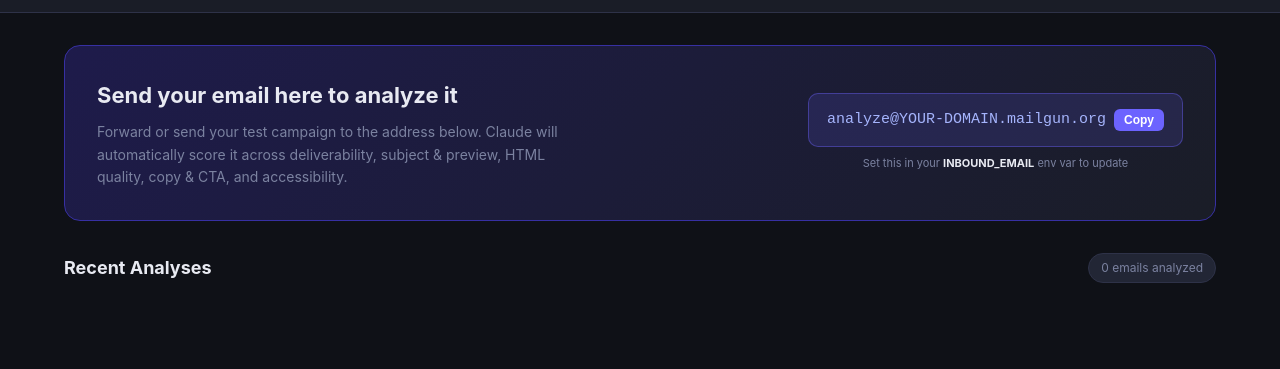
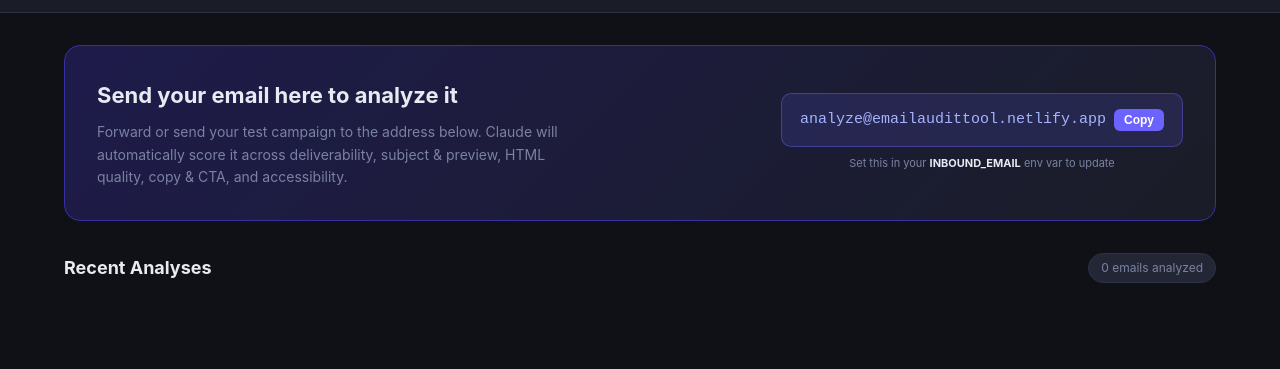
Before and after one commit to rebel-davidb/ecrm-audit-tool, a website: page public/index.html in a window 1280 px wide. Shown: the part 51-420 px from the top of the page. Drawn offline with nearby package versions, Linux system fonts and the light colour scheme; no server answers.

Commit message:
domain update

```diff
--- a/public/index.html
+++ b/public/index.html
@@ -402,7 +402,7 @@
       </div>
       <div>
         <div class="email-address-box" id="inboxAddress">
-          <span id="inboxAddr">analyze@YOUR-DOMAIN.mailgun.org</span>
+          <span id="inboxAddr">analyze@emailaudittool.netlify.app</span>
           <button class="copy-btn" id="copyBtn" onclick="copyEmail()">Copy</button>
         </div>
         <p style="font-size:11px; color:var(--muted); margin-top:8px; text-align:center;">
@@ -741,7 +741,7 @@
   <script>
     // Set the inbound email address from env variable (injected at build time if needed)
     // Or update the placeholder text to match your actual Mailgun address
-    const INBOUND_EMAIL = window.INBOUND_EMAIL || 'analyze@YOUR-DOMAIN.mailgun.org';
+    const INBOUND_EMAIL = window.INBOUND_EMAIL || 'analyze@emailaudittool.netlify.app';
     document.getElementById('inboxAddr').textContent = INBOUND_EMAIL;
 
     function copyEmail() {
```
